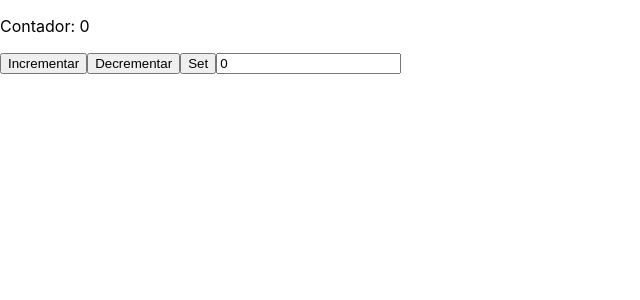
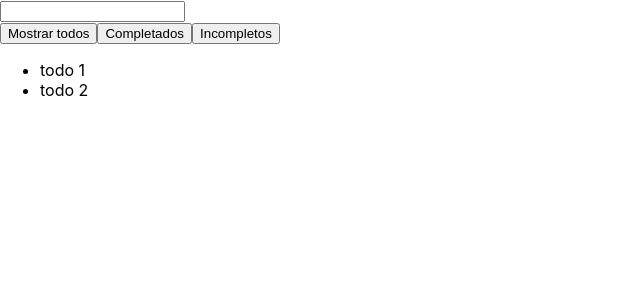
Before and after one commit to mercado-carlos/react-guia-definitiva-holamundo, a React (Vite) app: page / in a window 1280 px wide. Shown: the top 300 px of the page, without its empty margins (0-640 px from the left). Built offline with nearby package versions, Linux system fonts and the light colour scheme.

Commit message:
Una app mas compleja

```diff
--- a/src/App.tsx
+++ b/src/App.tsx
@@ -1,45 +1,45 @@
-import React, { useState } from 'react';
+import React from 'react';
 import { useDispatch, useSelector } from 'react-redux';
 
-export const reducer = (state: number = 0, action: any) => {
-    console.log({ action, state });
+const initialState = {
+    entities: [],
+};
+
+export const reducer = (state: any = initialState, action: any) => {
     switch (action.type) {
-        case 'incrementar':
-            return state + 1;
-        case 'decrementar':
-            return state - 1;
-        case 'set':
-            return action.payload;
+        case 'todo/add': {
+            console.log('reducer');
+            return {
+                ...state,
+                entities: [{}],
+            };
+        }
         default:
             return state;
     }
 };
 
-function App() {
-    const [valor, setValor] = useState(0);
+const App = () => {
     const dispatch = useDispatch();
-    const state = useSelector((state) => state);
-    const set = () => {
-        dispatch({ type: 'set', payload: valor });
-        setValor(0);
-    };
+    const state = useSelector((x) => x);
+    console.log(state, 'rendering');
 
     return (
         <div>
-            <p>Contador: {state}</p>
-            <button onClick={() => dispatch({ type: 'incrementar' })}>
-                Incrementar
+            <form>
+                <input />
+            </form>
+            <button onClick={() => dispatch({ type: 'todo/add' })}>
+                Mostrar todos
             </button>
-            <button onClick={() => dispatch({ type: 'decrementar' })}>
-                Decrementar
-            </button>
-            <button onClick={set}>Set</button>
-            <input
-                value={valor}
-                onChange={(e) => setValor(Number(e.target.value))}
-            />
+            <button>Completados</button>
+            <button>Incompletos</button>
+            <ul>
+                <li>todo 1</li>
+                <li>todo 2</li>
+            </ul>
         </div>
     );
-}
+};
 
 export default App;
```
Also changed, not shown: src/02-con-react.tsx (added, +45 -0 lines).
